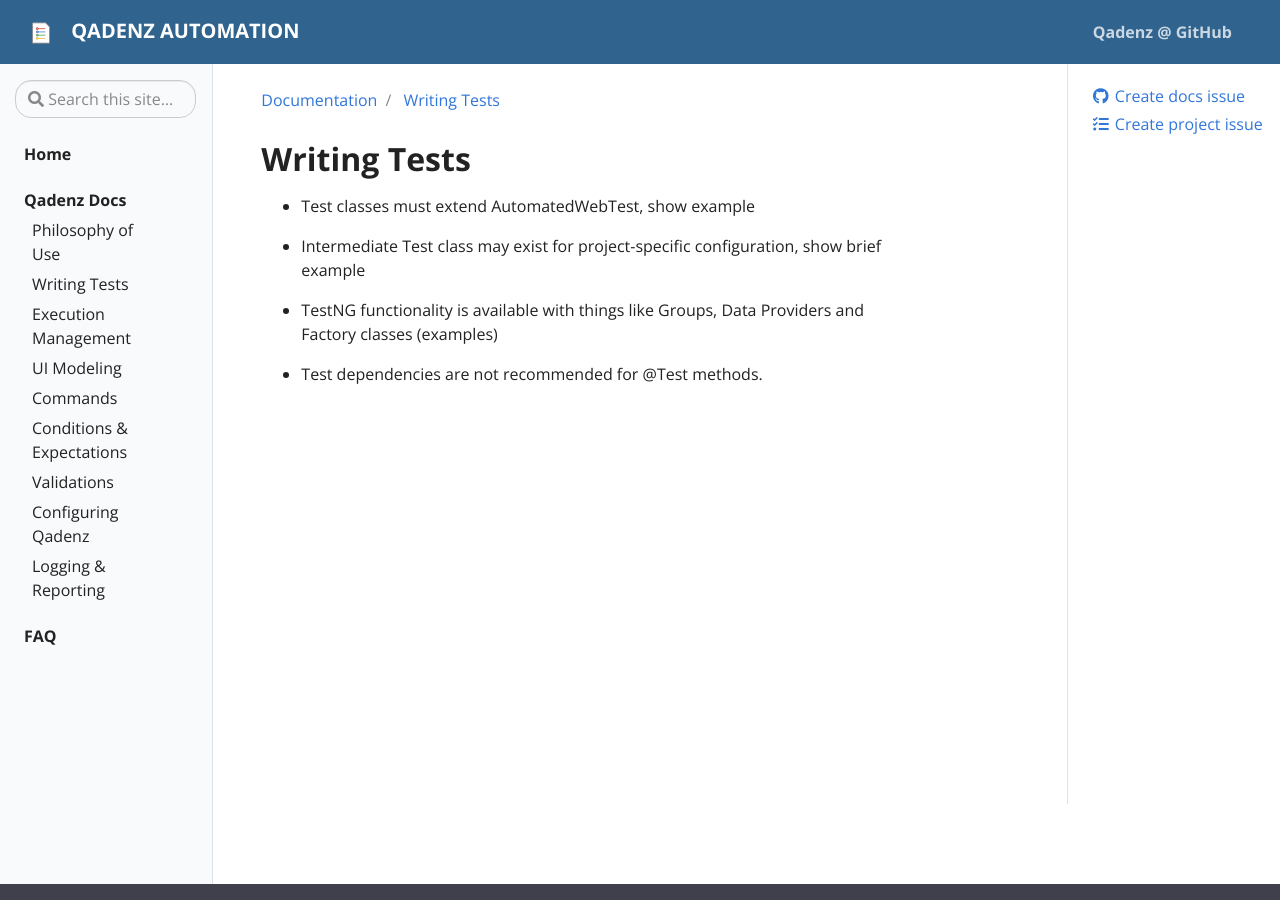
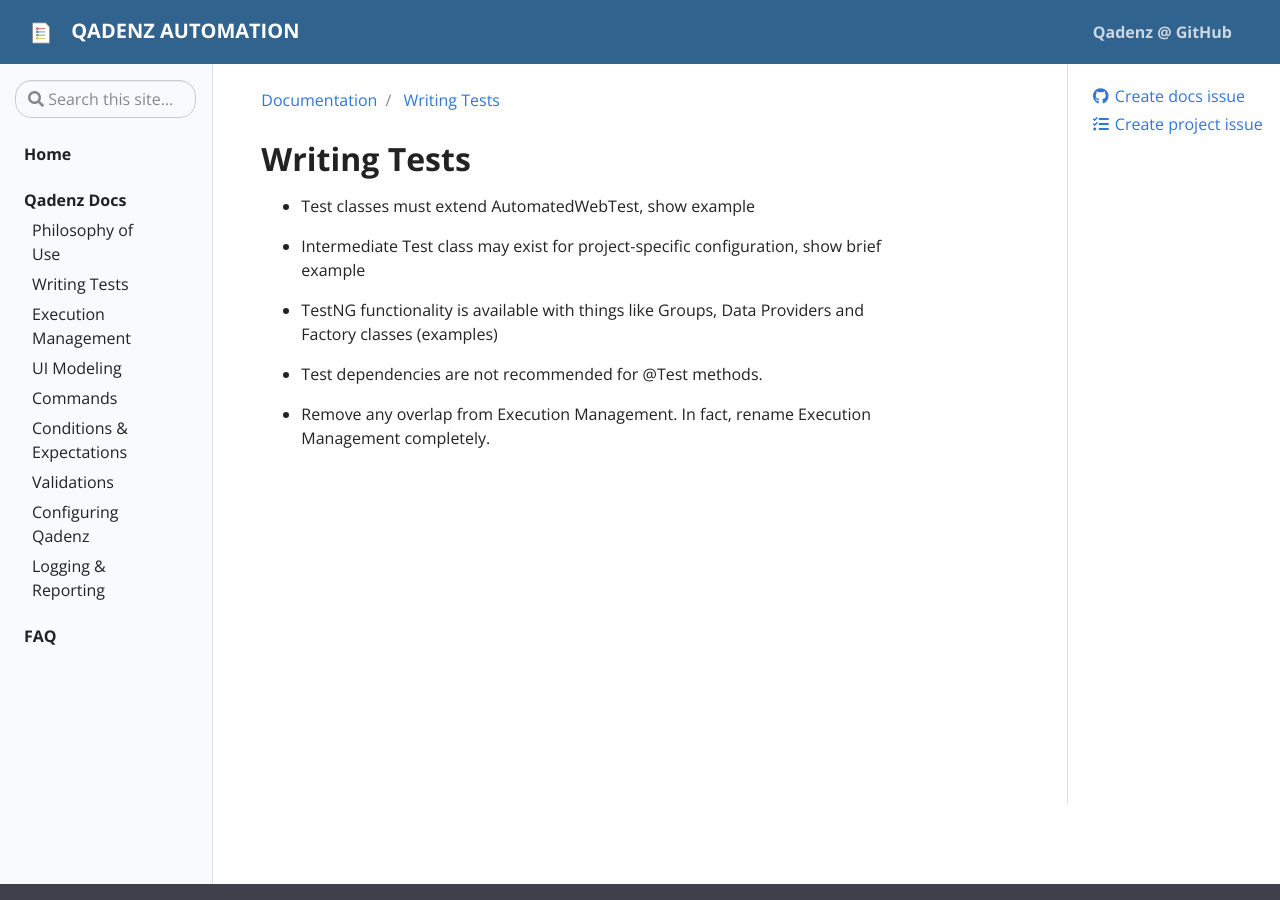
Before and after one commit to qadenz/qadenz.github.io, a Jekyll site: the page built from _docs/writing-tests.md, in a window 1280 px wide and 900 px high. Built offline with Jekyll 4.4.1, drawn with Linux system fonts in a browser that asks for light colours.

Commit message:
More notes on writing tests

```diff
--- a/_docs/writing-tests.md
+++ b/_docs/writing-tests.md
@@ -13,3 +13,5 @@ description: WRiting Tests with Qadenz
 - TestNG functionality is available with things like Groups, Data Providers and Factory classes (examples)
 
 - Test dependencies are not recommended for @Test methods.
+
+- Remove any overlap from Execution Management. In fact, rename Execution Management completely.
```
